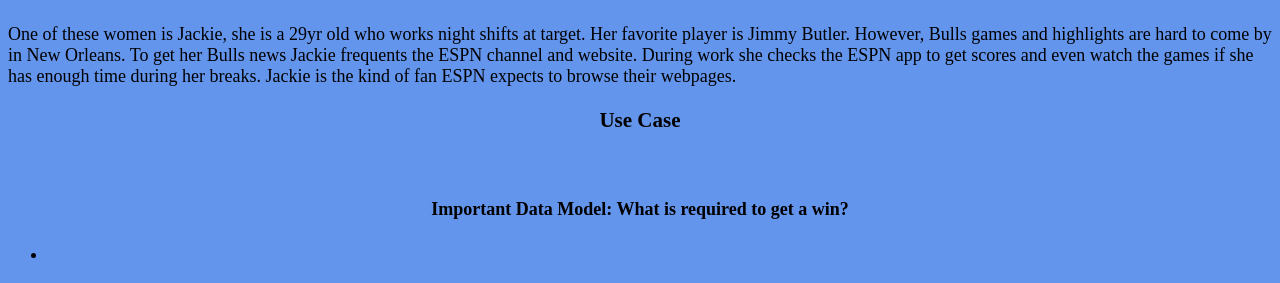
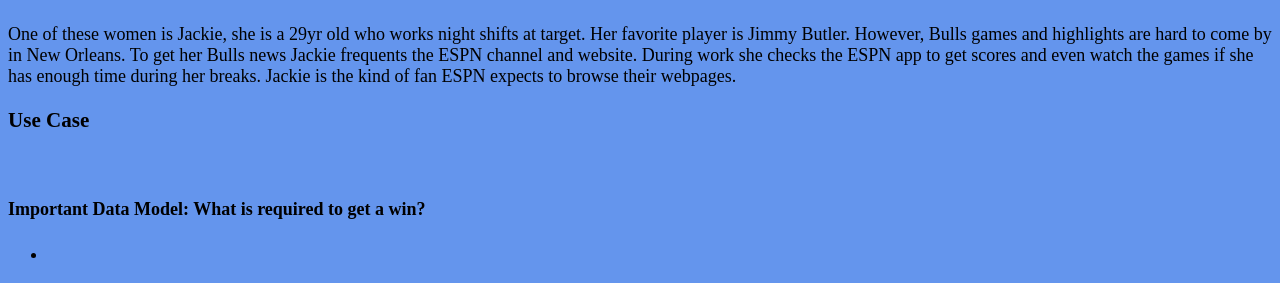
Before and after one commit to DenzylFontaine/espn, a PHP site: page / in a window 1280 px wide. Shown: the part 597-880 px from the top of the page. Run offline with PHP 8.4, Linux system fonts and the light colour scheme.

Commit message:
updated use case

```diff
--- a/stylesheet.css
+++ b/stylesheet.css
@@ -15,7 +15,7 @@ img {
 	margin-right: 20px;
 }
 
-h1,h2,h3,h4 {
+h1,h2 {
 	text-align: center;
 }
 
```
